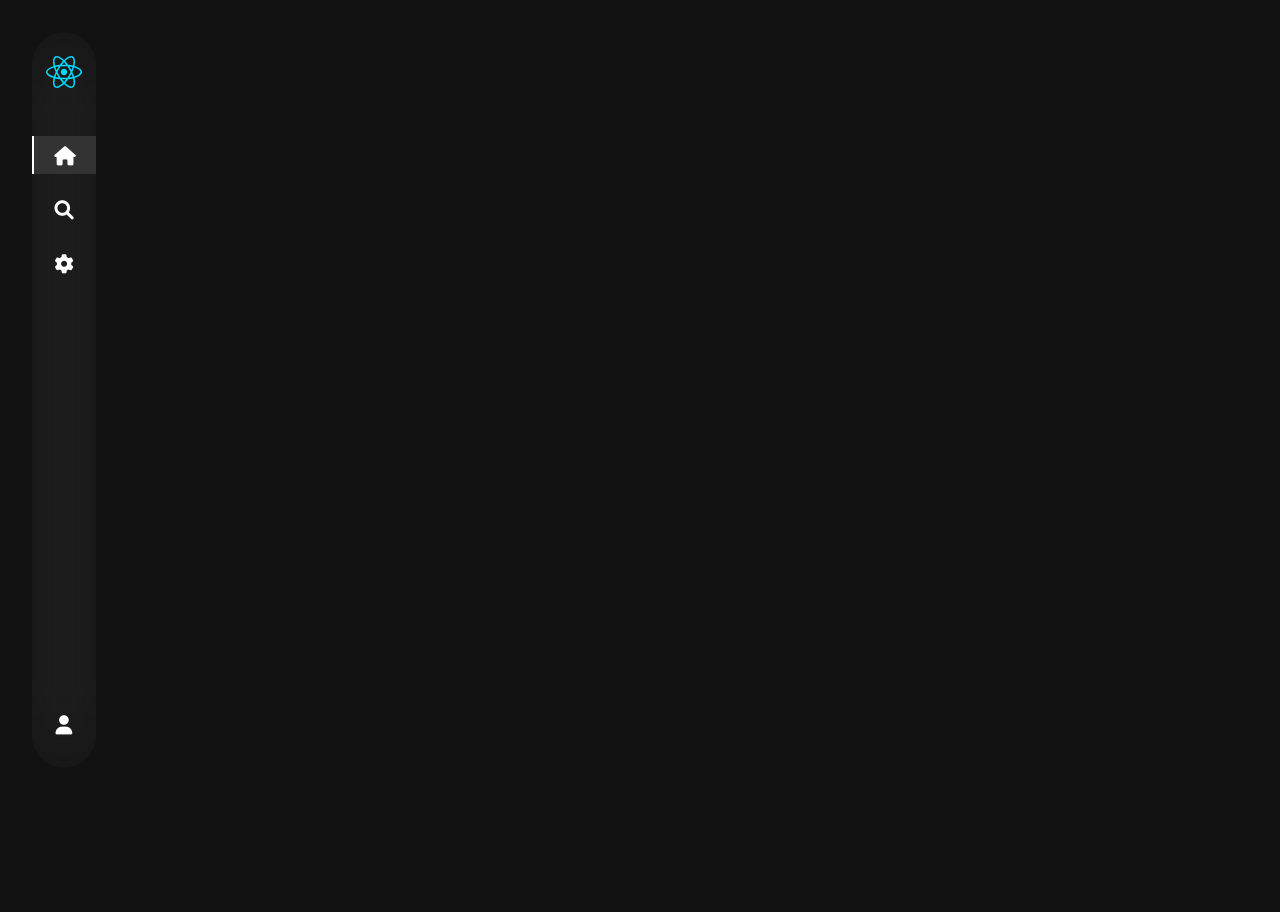
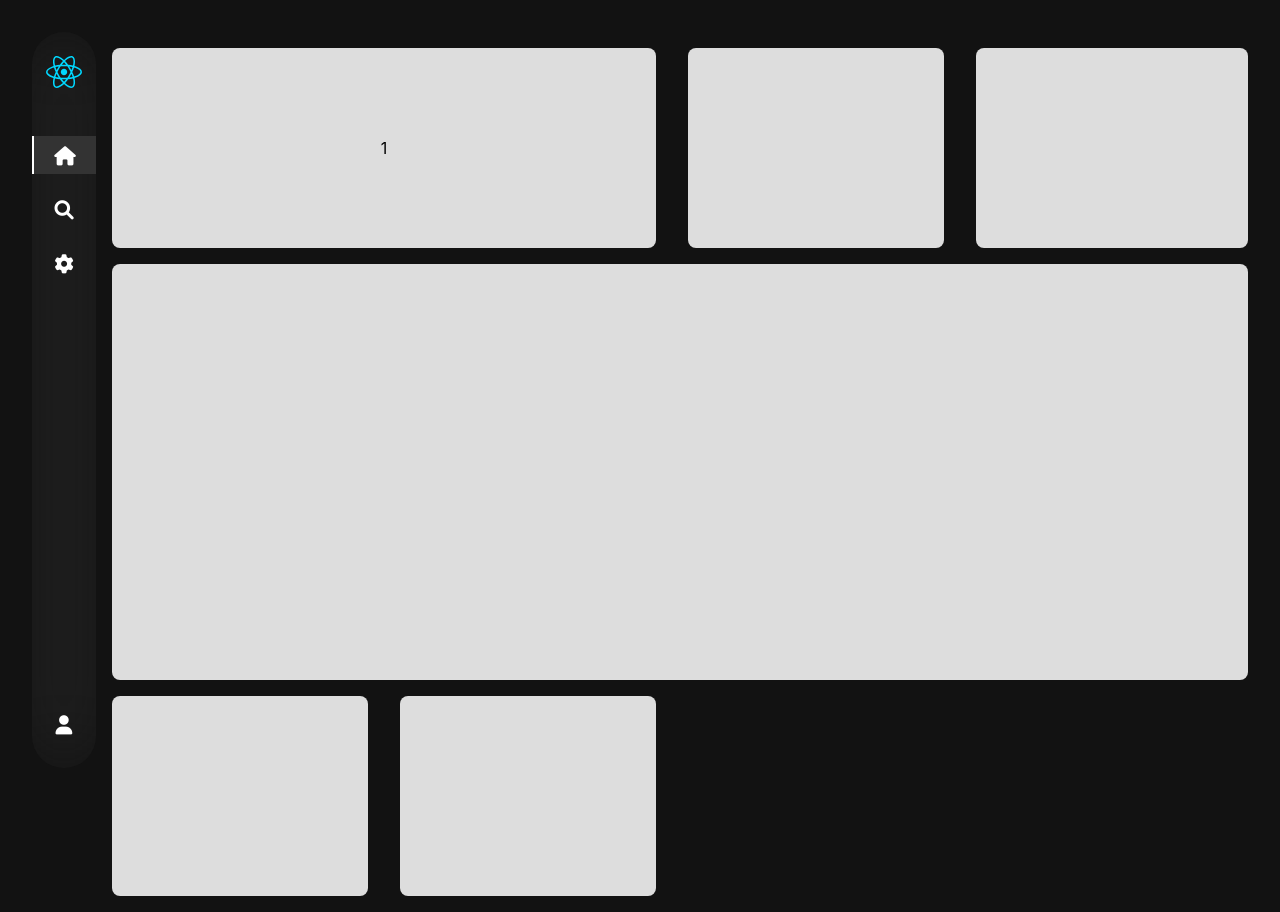
Before and after one commit to CxTechNet/generalComponents, a React (Vite) app: page / in a window 1280 px wide. Before the commit the page ends 800 px from the top, so only its background shows below. Built offline with nearby package versions, Linux system fonts and the light colour scheme.

Commit message:
container and items

```diff
--- a/src/App.tsx
+++ b/src/App.tsx
@@ -1,10 +1,17 @@
 import './App.css'
+import Container from './components/grid/Container'
 import Sidebar from './components/sidebar/sidebar'
 function App() {
 
   return (
     <>
       <Sidebar />
+      <Container
+        numColumns={4}
+        numRows={3}
+        columnSize="1fr"
+        rowSize="200px"
+      />
     </>
   )
 }
--- /dev/null
+++ b/src/components/grid/Container.tsx
@@ -0,0 +1,37 @@
+import React from 'react';
+import './grid.css';
+import GridItem from './GridItem';
+
+interface GridProps {
+  numColumns: number;
+  numRows: number;
+  columnSize: string;
+  rowSize: string;
+}
+
+const Container: React.FC<GridProps> = ({ numColumns, numRows, columnSize, rowSize }) => {
+  const gridTemplateColumns = `repeat(${numColumns}, ${columnSize})`;
+  const gridTemplateRows = `repeat(${numRows}, ${rowSize})`;
+
+  return (
+    <div
+      className="grid__container"
+      style={{
+        gridTemplateColumns: gridTemplateColumns,
+        gridTemplateRows: gridTemplateRows,
+        gridAutoRows: rowSize,
+      }}
+    >
+      <GridItem spanColumns={2} numColumns={numColumns}>
+        <div className="grid__item">1</div>
+      </GridItem >
+      <GridItem numColumns={numColumns}/>
+      <GridItem />
+      <GridItem spanColumns={5} spanRows={2} numColumns={numColumns}/>
+      <GridItem numColumns={numColumns}/>
+      <GridItem numColumns={numColumns}/>
+    </div>
+  );
+};
+
+export default Container;
--- /dev/null
+++ b/src/components/grid/GridItem.tsx
@@ -0,0 +1,22 @@
+interface GridItemProps {
+  spanColumns?: number;
+  spanRows?: number;
+  children?: React.ReactNode;
+  numColumns?: number;
+}
+
+const GridItem: React.FC<GridItemProps> = ({ spanColumns = 1, spanRows = 1, children, numColumns = 1 }) => {
+  return (
+    <div
+      className={spanColumns === numColumns ? 'grid__item' : 'grid__item full-width'}
+      style={{
+        gridColumn: `span ${spanColumns}`,
+        gridRow: `span ${spanRows}`,
+      }}
+    >
+      {children}
+    </div>
+  );
+};
+
+export default GridItem;
--- /dev/null
+++ b/src/components/grid/grid.css
@@ -0,0 +1,36 @@
+/* grid.css */
+@media screen and (min-width: 600px) {
+    .grid__container {
+        margin-left: 6em;
+    }
+}
+
+.grid__container {
+    display: grid;
+    gap: 16px;
+    margin-top: 2em;
+    padding: 16px;
+    align-items: space-evenly;
+    justify-content: space-evenly;
+    animation: 0.2s linear;
+}
+
+.grid__item {
+    background-color: #ddd;
+    color: black;
+    height: 100%;
+    text-align: center;
+    border-radius: 8px;
+    box-sizing: border-box;
+    display: flex;
+    align-items: center;
+    justify-content: center;
+    transition: all 0.2s ease;
+}
+
+.full-width {
+    max-width: calc(100% - 16px);
+    /* Ajusta o tamanho máximo com o gap */
+    width: 100%;
+    /* Garante que o item ocupe toda a largura disponível */
+}
```
